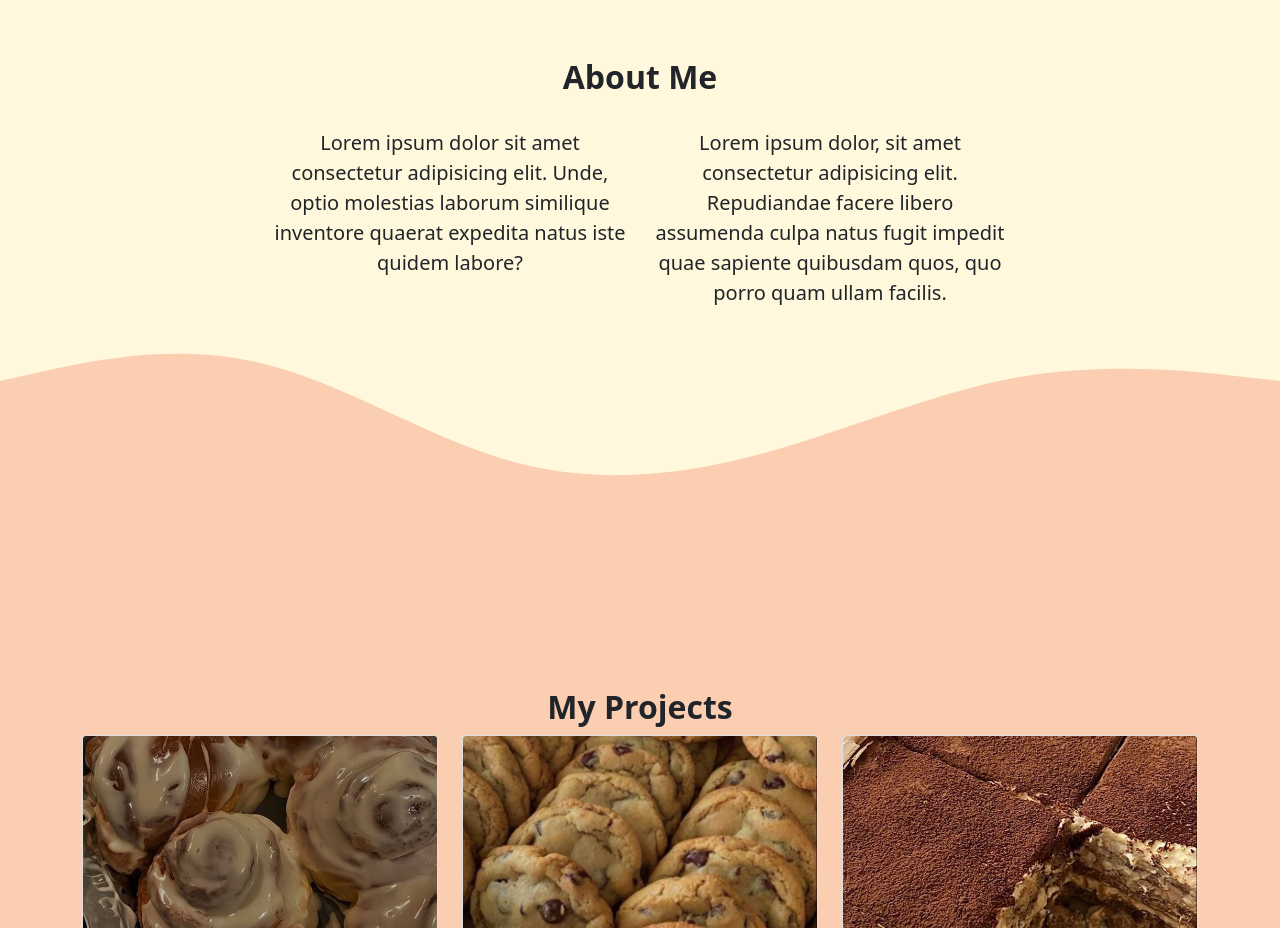
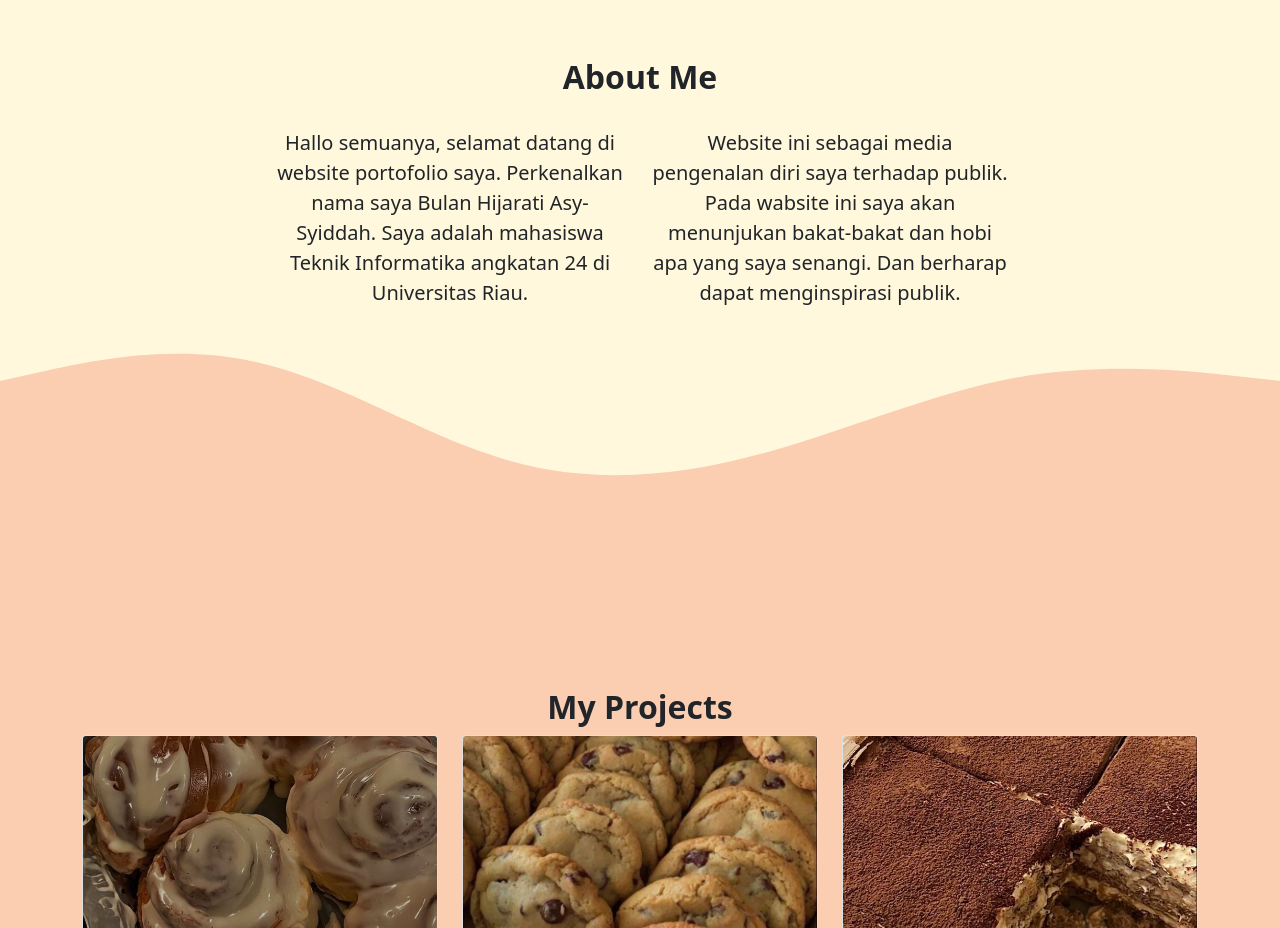
Before and after one commit to bulanhijarati/bulanhijarati.github.io, a plain HTML site: page index.html in a window 1280 px wide. Shown: the part 820-1748 px from the top of the page. Drawn offline with nearby package versions, Linux system fonts and the light colour scheme.

Commit message:
update h-1 lebaran

```diff
--- a/index.html
+++ b/index.html
@@ -65,10 +65,10 @@
           </div>
           <div class="row justify-content-center fs-5 text-center">
             <div class="col-md-4">
-              <p>Lorem ipsum dolor sit amet consectetur adipisicing elit. Unde, optio molestias laborum similique inventore quaerat expedita natus iste quidem labore?</p>
+              <p>Hallo semuanya, selamat datang di website portofolio saya. Perkenalkan nama saya Bulan Hijarati Asy-Syiddah. Saya adalah mahasiswa Teknik Informatika angkatan 24 di Universitas Riau.</p>
             </div>
             <div class="col-md-4">
-              <p>Lorem ipsum dolor, sit amet consectetur adipisicing elit. Repudiandae facere libero assumenda culpa natus fugit impedit quae sapiente quibusdam quos, quo porro quam ullam facilis.</p>
+              <p>Website ini sebagai media pengenalan diri saya terhadap publik. Pada wabsite ini saya akan menunjukan bakat-bakat dan hobi apa yang saya senangi. Dan berharap dapat menginspirasi publik.</p>
             </div>
           </div>
         </div>
```
